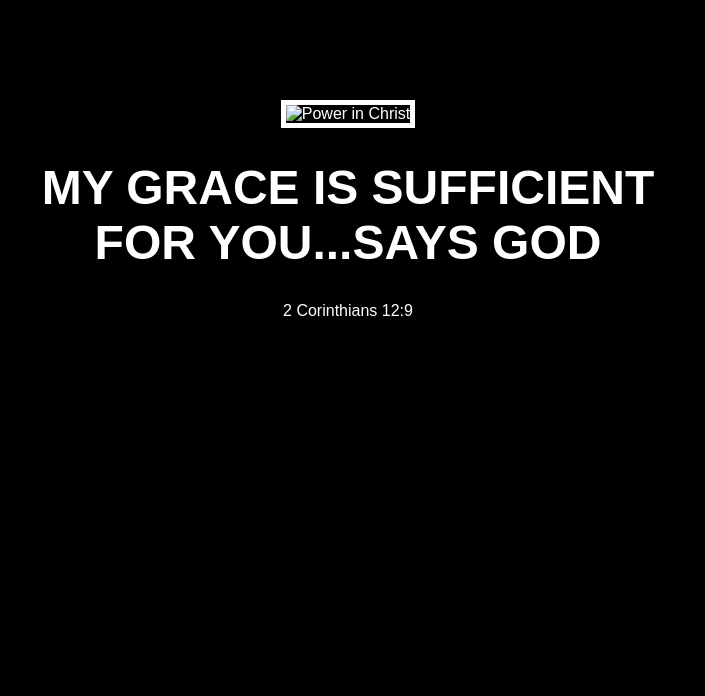
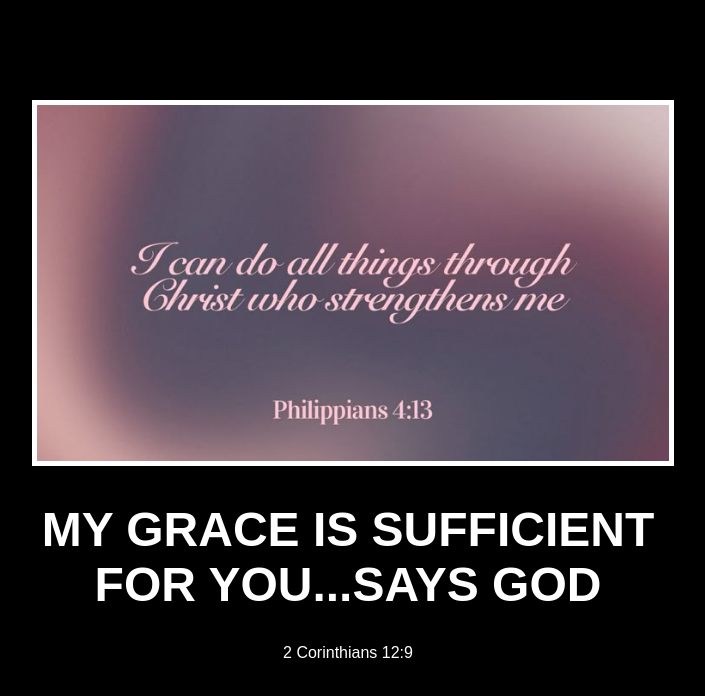
Before and after one commit to princeat12/faith_poster, a plain HTML site: page index.html in a window 1280 px wide. Shown: the whole page, without its empty margins (292-997 px from the left). Drawn offline with Linux system fonts and the light colour scheme; a web font is replaced by a local one.

Commit message:
Update index.html

```diff
--- a/index.html
+++ b/index.html
@@ -26,7 +26,7 @@ But it must have the following features:
 </head>
 <body>
   <div class="poster">
-    <img class="motivation-img" src="./assets/images/Phi413.jpeg" alt="Power in Christ" />
+    <img class="motivation-img" src="Phi413.jpeg" alt="Power in Christ" />
     <h1>MY GRACE IS SUFFICIENT FOR YOU...SAYS GOD</h1>
     <p>2 Corinthians 12:9</p>
   </div>
```
